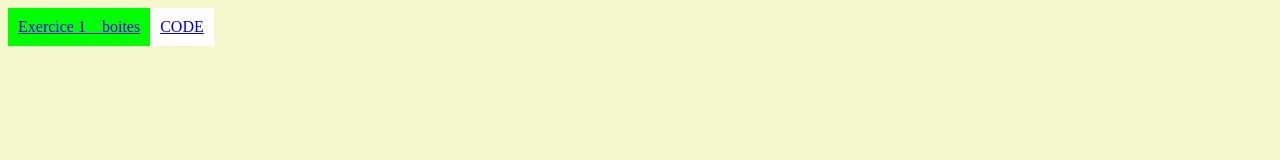
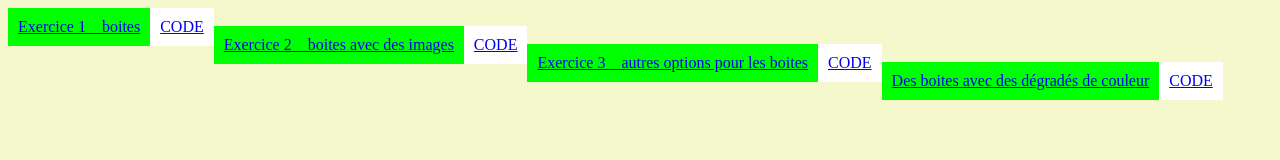
Before and after one commit to Yuezon/HTML-M2_CTM-2122.github.io, a plain HTML site: page cours4/README_cours4.html in a window 1280 px wide. Drawn offline with Linux system fonts and the light colour scheme.

Commit message:
Update README_cours4.html

```diff
--- a/cours4/README_cours4.html
+++ b/cours4/README_cours4.html
@@ -13,7 +13,13 @@
 <body>
 
 	<div class="idontkare"><a href="exercice.html">Exercice 1 _ boites</a></div>
-  <div class="boite_code"><a href="Code/exercice-html.txt">CODE</a></div>
+  <div class="boite_code"><a href="Code/exercice-html.txt">CODE</a></div> <br>
+	<div class="idontkare"><a href="exercice2_boite_image.html">Exercice 2 _ boites avec des images</a></div>
+  <div class="boite_code"><a href="Code/exercice2_boite_image-html.txt">CODE</a></div> <br>
+	<div class="idontkare"><a href="exercice3.html">Exercice 3 _ autres options pour les boites</a></div>
+  <div class="boite_code"><a href="Code/exercice3-html.txt">CODE</a></div> <br>
+	<div class="idontkare"><a href="degrades.html">Des boites avec des dégradés de couleur</a></div>
+  <div class="boite_code"><a href="Code/degrades-html.txt">CODE</a></div> <br>
 
 
 </body>
```
